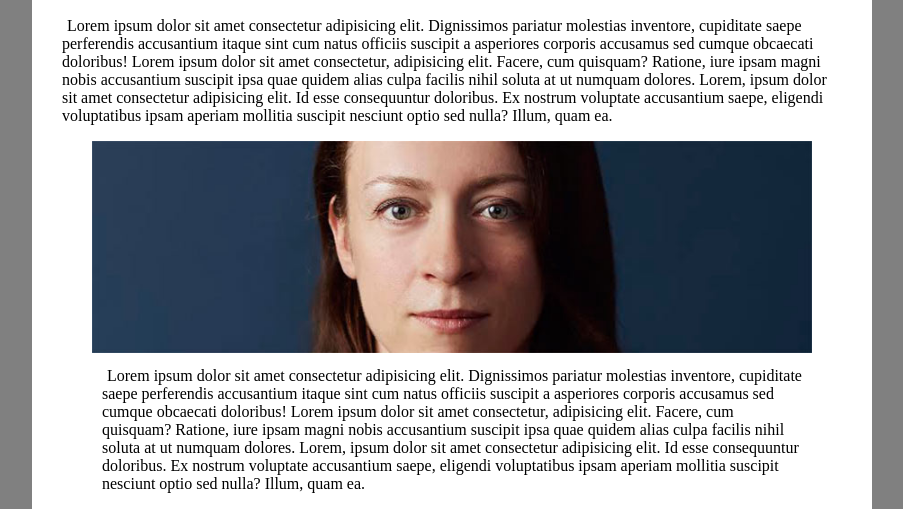
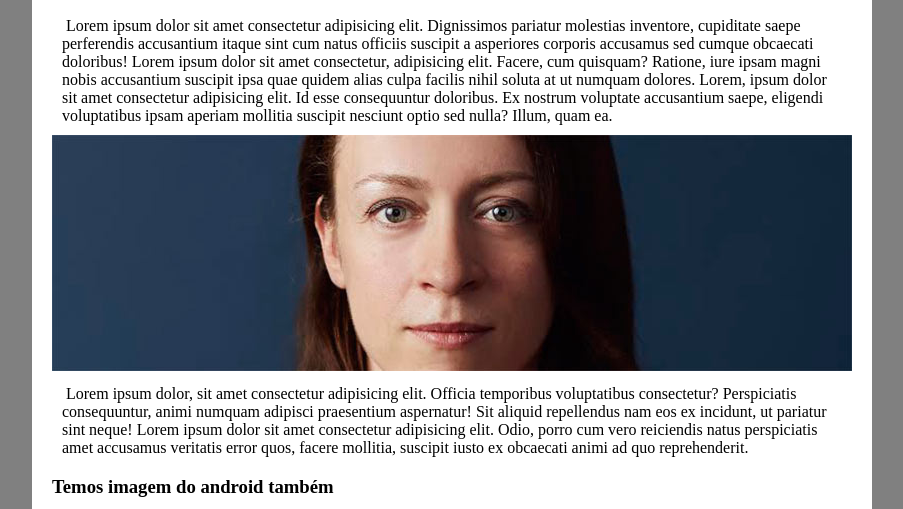
Before and after one commit to lucasinf157/html-css, a plain HTML site: page exercícios/desafio0210/responsivo.html in a window 1280 px wide. Shown: the part 138-647 px from the top of the page, without its empty margins (188-1091 px from the left). Drawn offline with Linux system fonts and the light colour scheme.

Commit message:
alterações

```diff
--- a/exercícios/desafio0210/responsivo.html
+++ b/exercícios/desafio0210/responsivo.html
@@ -26,7 +26,7 @@
     main p
     {
         margin: 10px 10px;
-        text-indent: 5px;
+        text-indent: 4px;
     }
     h2
     {
@@ -45,15 +45,14 @@
         <p>Lorem ipsum dolor sit amet consectetur adipisicing elit. Dignissimos pariatur molestias inventore, cupiditate saepe perferendis accusantium itaque sint cum natus officiis suscipit a asperiores corporis accusamus sed cumque obcaecati doloribus!
             Lorem ipsum dolor sit amet consectetur, adipisicing elit. Facere, cum quisquam? Ratione, iure ipsam magni nobis accusantium suscipit ipsa quae quidem alias culpa facilis nihil soluta at ut numquam dolores.
             Lorem, ipsum dolor sit amet consectetur adipisicing elit. Id esse consequuntur doloribus. Ex nostrum voluptate accusantium saepe, eligendi voluptatibus ipsam aperiam mollitia suscipit nesciunt optio sed nulla? Illum, quam ea.
-            <blockquote class="tiktok-embed" cite="https://www.tiktok.com/@reelsintrap/video/7307099725864488198">
         </p>
+
         <picture>
             <source media="(max-width:600px )" srcset="imagens/irina-blok-pq.jpg">
             <img src="imagens/irina-blok.jpg" alt="Irina">
         </picture>
-        <p>Lorem ipsum dolor sit amet consectetur adipisicing elit. Dignissimos pariatur molestias inventore, cupiditate saepe perferendis accusantium itaque sint cum natus officiis suscipit a asperiores corporis accusamus sed cumque obcaecati doloribus!
-            Lorem ipsum dolor sit amet consectetur, adipisicing elit. Facere, cum quisquam? Ratione, iure ipsam magni nobis accusantium suscipit ipsa quae quidem alias culpa facilis nihil soluta at ut numquam dolores.
-            Lorem, ipsum dolor sit amet consectetur adipisicing elit. Id esse consequuntur doloribus. Ex nostrum voluptate accusantium saepe, eligendi voluptatibus ipsam aperiam mollitia suscipit nesciunt optio sed nulla? Illum, quam ea.</p>
+        <p>Lorem ipsum dolor, sit amet consectetur adipisicing elit. Officia temporibus voluptatibus consectetur? Perspiciatis consequuntur, animi numquam adipisci praesentium aspernatur! Sit aliquid repellendus nam eos ex incidunt, ut pariatur sint neque! Lorem ipsum dolor sit amet consectetur adipisicing elit. Odio, porro cum vero reiciendis natus perspiciatis amet accusamus veritatis error quos, facere mollitia, suscipit iusto ex obcaecati animi ad quo reprehenderit.</p>
+
 
             <h3>
                 Temos imagem do android também
```
